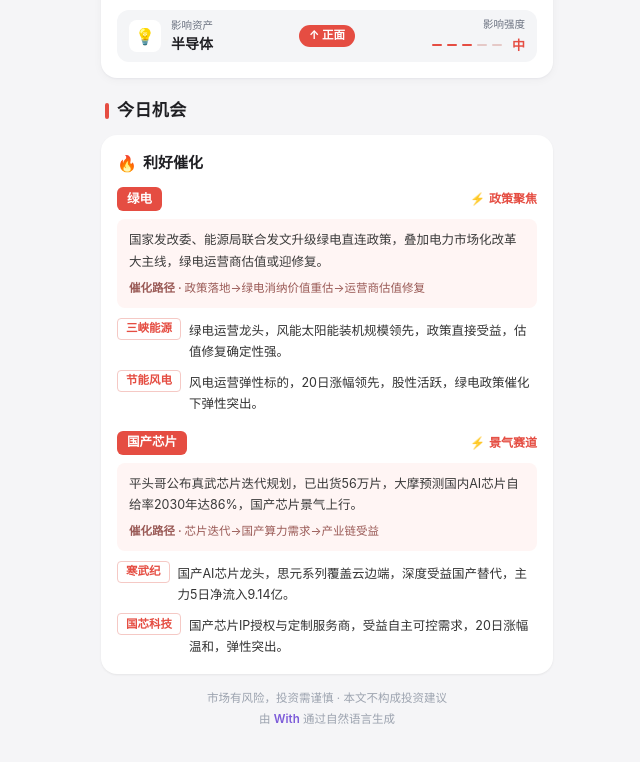
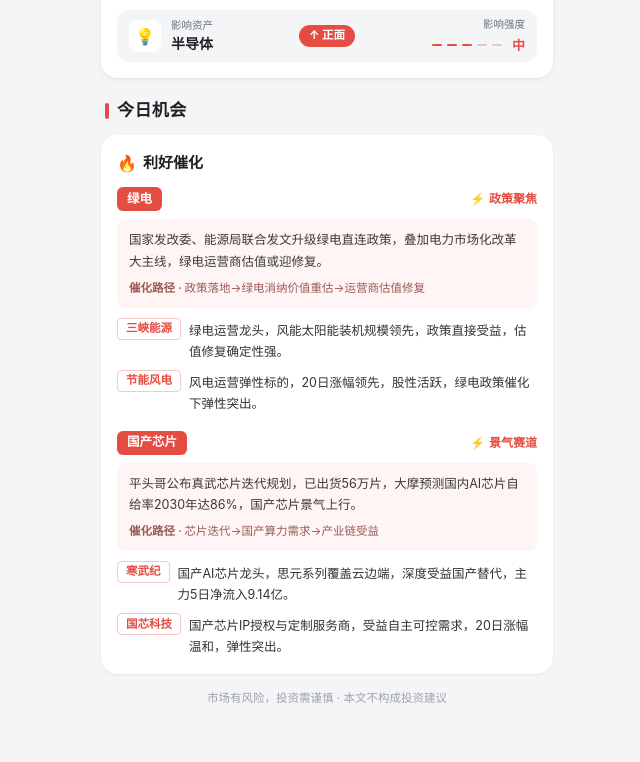
Before and after one commit to yekdhansh-png/morning-briefing, a React (Vite) app: page / in a window 1280 px wide. Shown: the part 2548-3310 px from the top of the page, without its empty margins (313-953 px from the left). Built offline with nearby package versions, Linux system fonts and the light colour scheme.

Commit message:
chore(ui): remove 'With 通过自然语言生成' footer line

```diff
--- a/src/App.tsx
+++ b/src/App.tsx
@@ -53,9 +53,6 @@ export default function App() {
             {/* 免责声明 */}
             <div className="text-center mt-4 mb-2">
               <p className="text-[11.5px] text-gray-400">{data.disclaimer}</p>
-              <p className="text-[11.5px] text-gray-400 mt-1">
-                由 <span style={{ color: '#7C5BD9' }} className="font-semibold">With</span> 通过自然语言生成
-              </p>
             </div>
           </div>
 
```
